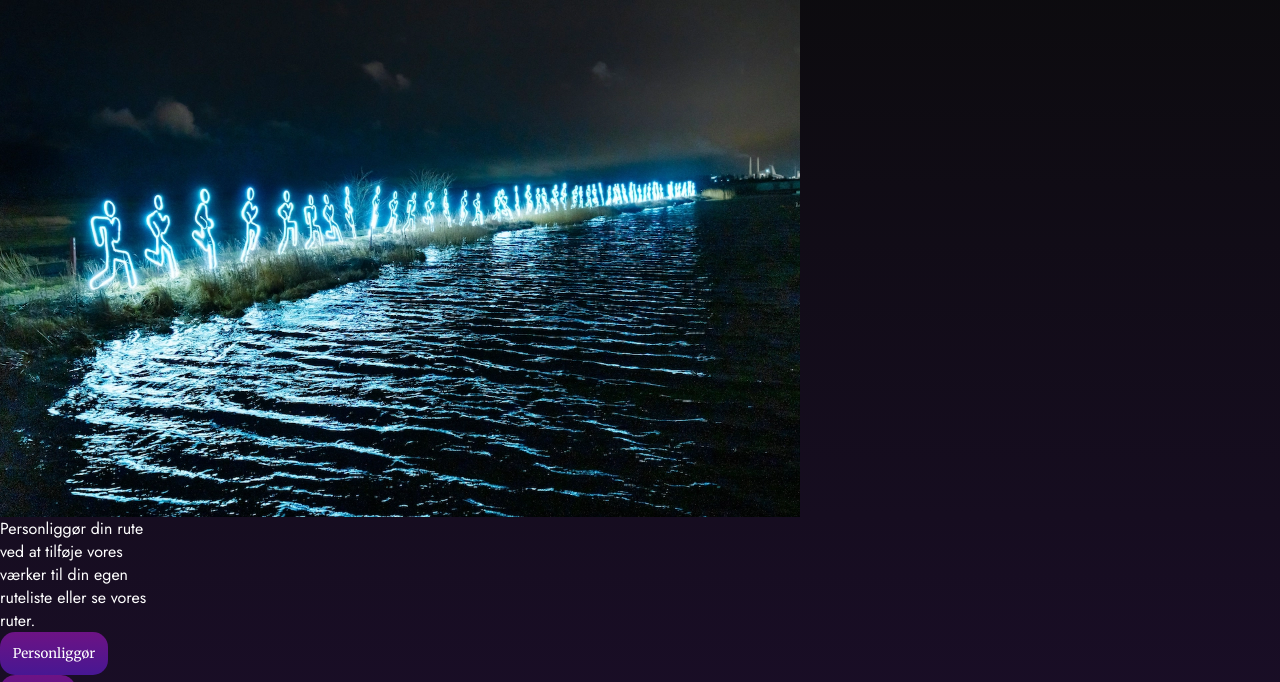
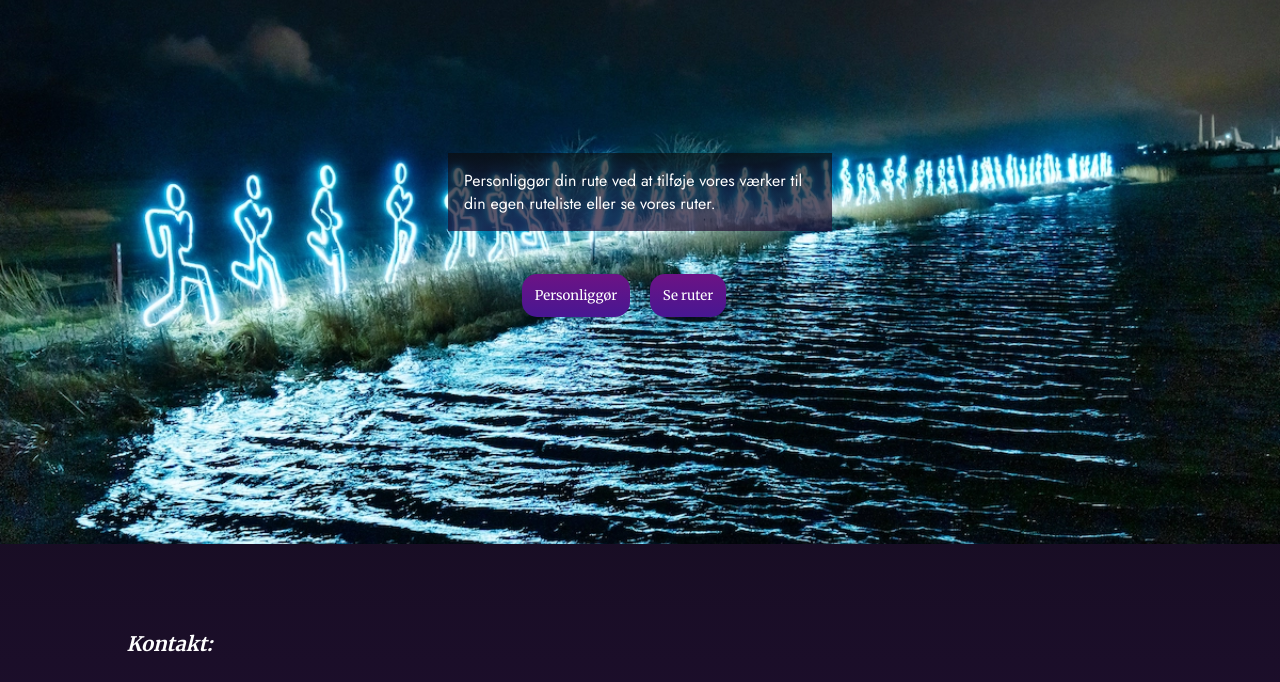
Before and after one commit to VictorS1303/clf_website, an Astro site: page /routes in a window 1280 px wide. Shown: the part 86-768 px from the top of the page. Built offline with nearby package versions, Linux system fonts and the light colour scheme; Astro itself is replaced by a stand-in of ours.

Commit message:
ruter grid

```diff
--- a/src/pages/routes.astro
+++ b/src/pages/routes.astro
@@ -5,28 +5,44 @@
 
 <Layout>
   <div class="personliggør_rute">
-    <div class="img_rute">
     <img src="rute.webp" alt="" />
+    <p>Personliggør din rute ved at tilføje vores værker til din egen ruteliste eller se vores ruter.</p>
+    <div class="btn_personal"><Button action="Personliggør" /></div>
+    <div class="btn_seruter"><Button action="Se ruter" /></div>
   </div>
-    <div class="text_content">
-      <p>Personliggør din rute ved at tilføje vores værker til din egen ruteliste eller se vores ruter.</p>
-      <div class="btn-group">
-        <Button action="Personliggør" />
-        <Button action="Se ruter" />
-      </div>
-    </div>
-  </div>
-</Layout>
 
   <style>
     .personliggør_rute {
       display: grid;
-    grid-template-columns: 1fr 1fr 1fr 1fr 1fr;
-    grid-template-rows: 1fr 1fr 1fr;
-    max-width: 800px;
+      grid-template-columns: 1fr 0.5fr 0.5fr 1fr;
+      grid-template-rows: 1fr 1fr 1fr 1fr;
+      gap: 20px;
     }
-  .img_rute {
-    grid-column: 1 / span 5;
-    grid-row: 1/4;
+
+    .personliggør_rute img {
+      grid-column: 1/5;
+      grid-row: 1/5;
+      max-height: 70vh;
+    }
+
+    .personliggør_rute p {
+      grid-column: 2/4;
+      grid-row: 2/3;
+      background-image: linear-gradient(0deg, rgba(33, 15, 52, 0.704) 0%, rgba(11, 11, 12, 0.685) 100%);
+      padding: 1rem;
+      max-width: 40ch;
+      justify-self: center;
+      align-self: center;
+    }
+
+    .btn_personal {
+      grid-column: 2/3;
+      grid-row: 3/4;
+      justify-self: end;
+    }
+    .btn_seruter {
+      grid-column: 3/4;
+      grid-row: 3/4;
     }
   </style>
+</Layout>
```
Lines whose indentation alone changed are shown as unchanged.
